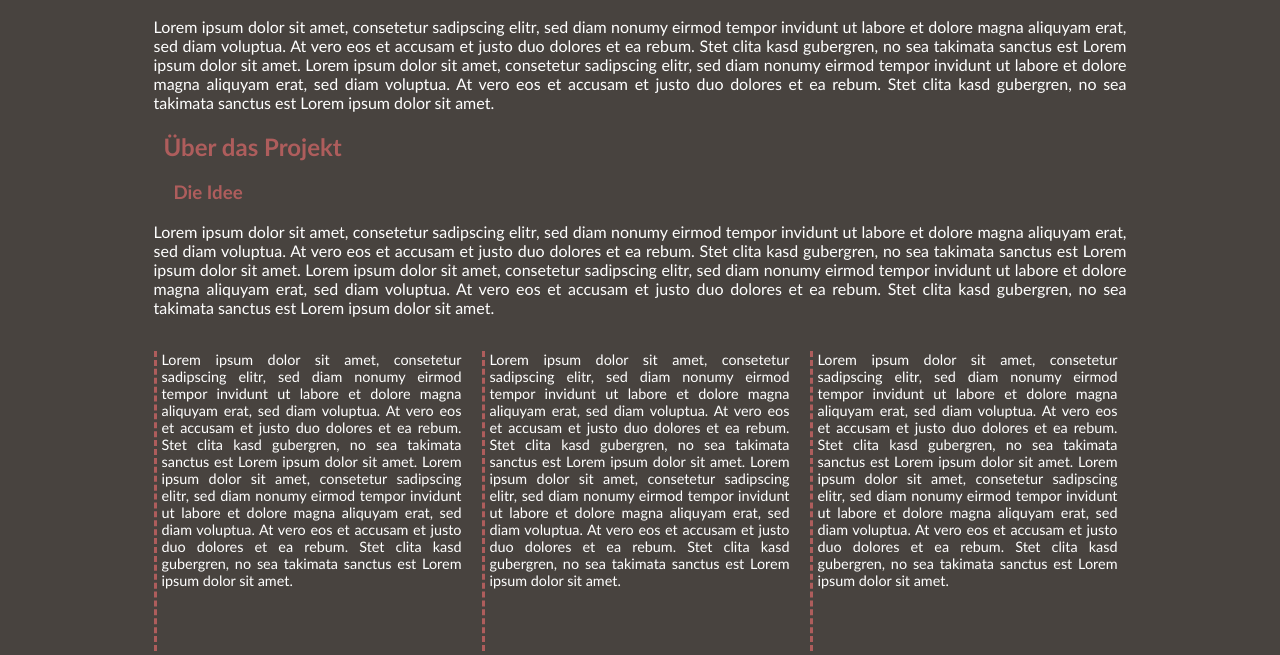
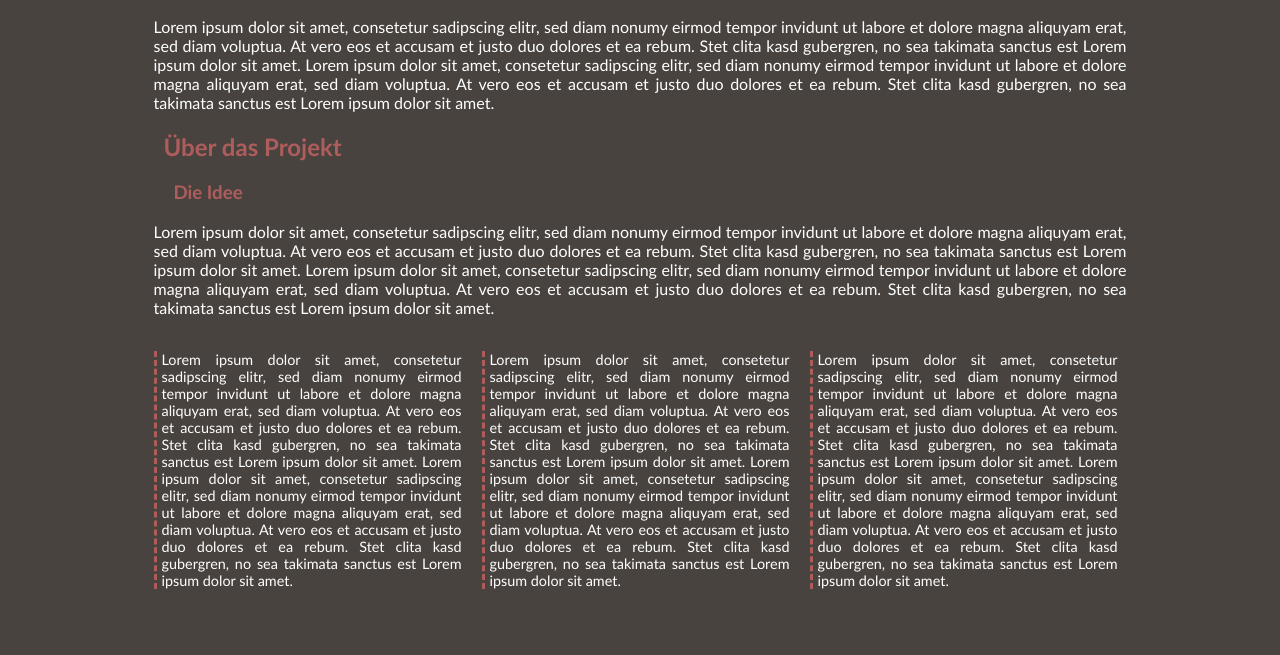
Before and after one commit to whatatoddler/COWLIFE, a plain HTML site: page about.html in a window 1280 px wide. Shown: the part 185-840 px from the top of the page. After the commit the page ends 800 px from the top, so only its background shows below. Drawn offline with Linux system fonts and the light colour scheme.

Commit message:
floats skalieren in der Höhe

```diff
--- a/css/about.css
+++ b/css/about.css
@@ -48,19 +48,16 @@ h3 {
 #row1 {
 	float: left;
 	width: 300px;
-	height: 300px;
 }
 
 #row2 {
 	float: left;
 	width: 300px;
-	height: 300px;
 }
 
 #row3 {
 	float: left;
 	width: 300px;
-	height: 300px;
 }
 
 .float {
```
